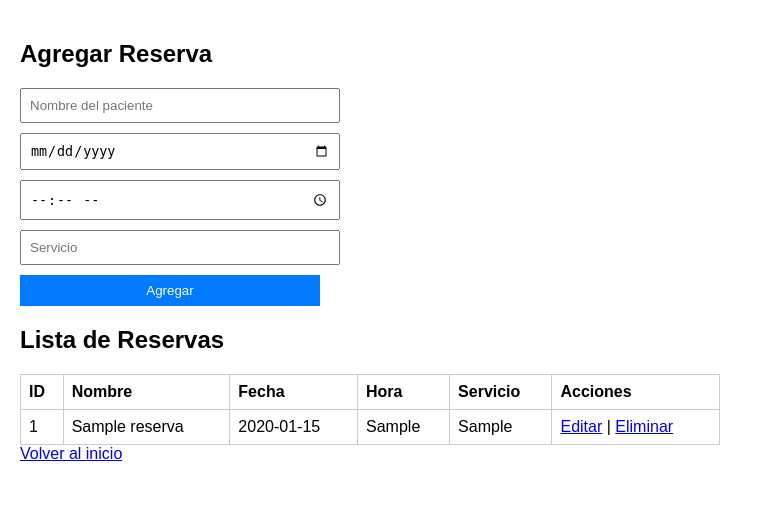
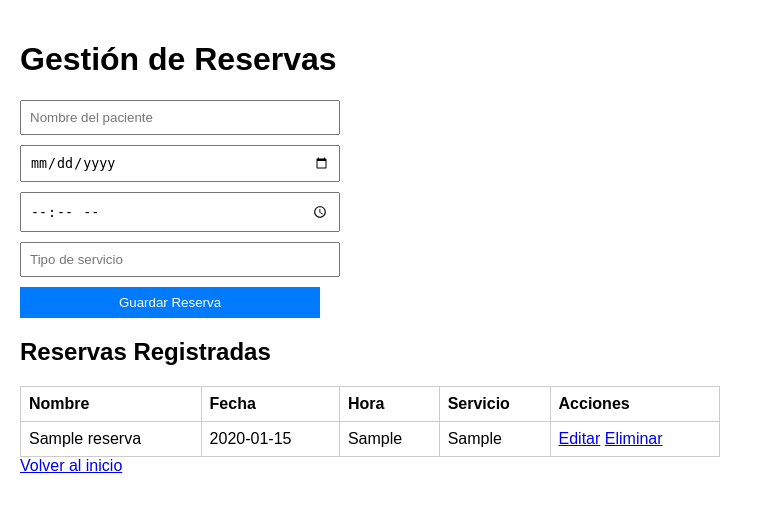
Before and after one commit to 4scee/dental_reservas, a Flask app: page /reservas in a window 1280 px wide. Shown: the top 512 px of the page, without its empty margins (0-763 px from the left). Run offline with Flask 3, Linux system fonts and the light colour scheme; tables that the repository leaves empty hold one stand-in row (values such as "Sample post").

Commit message:
Refactor reservas.html for better structure and titles

```diff
--- a/templates/reservas.html
+++ b/templates/reservas.html
@@ -2,49 +2,44 @@
 <html lang="es">
 <head>
     <meta charset="UTF-8">
-    <meta name="viewport" content="width=device-width, initial-scale=1.0">
-    <title>Reservas</title>
+    <title>Gestión de Reservas</title>
     <link rel="stylesheet" href="{{ url_for('static', filename='style.css') }}">
 </head>
 <body>
-    <h2>Agregar Reserva</h2>
+    <div class="container">
+        <h1>Gestión de Reservas</h1>
+
         <form method="POST">
             <input type="text" name="nombre" placeholder="Nombre del paciente" required>
             <input type="date" name="fecha" required>
             <input type="time" name="hora" required>
-        <input type="text" name="servicio" placeholder="Servicio" required>
-        <button type="submit">Agregar</button>
+            <input type="text" name="servicio" placeholder="Tipo de servicio" required>
+            <button type="submit" class="btn">Guardar Reserva</button>
         </form>
 
-    <h2>Lista de Reservas</h2>
+        <h2>Reservas Registradas</h2>
         <table>
-        <thead>
             <tr>
-                <th>ID</th>
                 <th>Nombre</th>
                 <th>Fecha</th>
                 <th>Hora</th>
                 <th>Servicio</th>
                 <th>Acciones</th>
             </tr>
-        </thead>
-        <tbody>
-            {% for reserva in reservas %}
+            {% for r in reservas %}
             <tr>
-                <td>{{ reserva['id'] }}</td>
-                <td>{{ reserva['nombre'] }}</td>
-                <td>{{ reserva['fecha'] }}</td>
-                <td>{{ reserva['hora'] }}</td>
-                <td>{{ reserva['servicio'] }}</td>
+                <td>{{ r.nombre }}</td>
+                <td>{{ r.fecha }}</td>
+                <td>{{ r.hora }}</td>
+                <td>{{ r.servicio }}</td>
                 <td>
-                    <a href="/editar/{{ reserva['id'] }}">Editar</a> |
-                    <a href="/eliminar/{{ reserva['id'] }}">Eliminar</a>
+                    <a href="/editar/{{ r.id }}" class="btn-edit">Editar</a>
+                    <a href="/eliminar/{{ r.id }}" class="btn-delete">Eliminar</a>
                 </td>
             </tr>
             {% endfor %}
-        </tbody>
         </table>
-
-    <a href="/">Volver al inicio</a>
+        <a href="/" class="btn-back">Volver al inicio</a>
+    </div>
 </body>
 </html>
```
Lines whose indentation alone changed are shown as unchanged.
